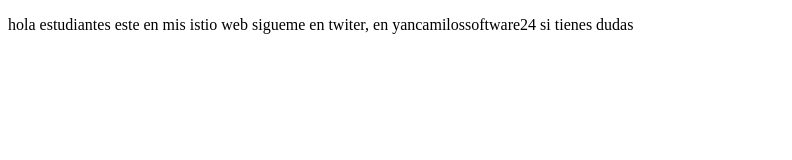
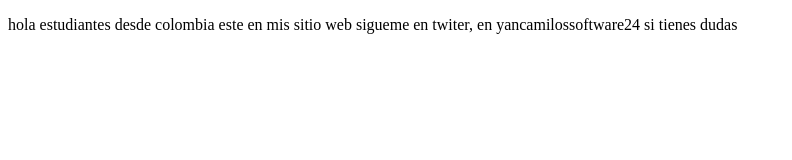
Before and after one commit to yancamilosh/proyectodemocursoprework, a plain HTML site: page index.html in a window 1280 px wide. Shown: the whole page, without its empty margins (0-792 px from the left). Drawn offline with Linux system fonts and the light colour scheme.

Commit message:
cambios agregados sitiop premium

```diff
--- a/index.html
+++ b/index.html
@@ -7,6 +7,6 @@
     <title>HOLA MUNDO</title>
 </head>
 <body>
-    <P>hola estudiantes este en mis istio web sigueme en twiter, en yancamilossoftware24 si tienes dudas</P>
+    <P>hola estudiantes desde colombia este en mis sitio web sigueme en twiter, en yancamilossoftware24 si tienes dudas</P>
 </body>
 </html>
```
